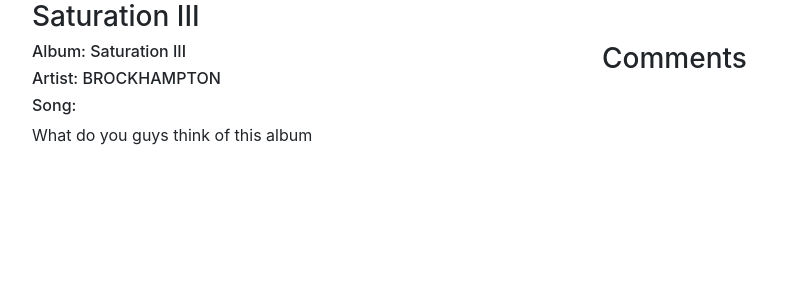
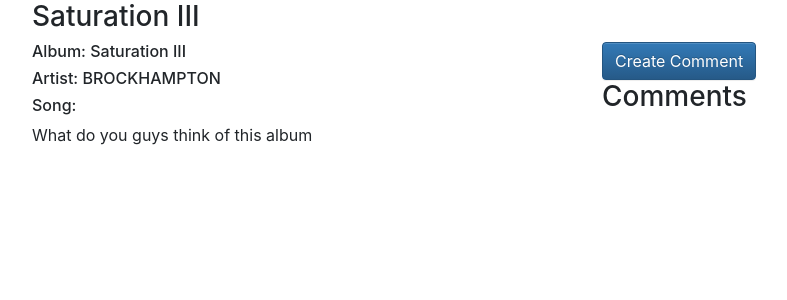
Before and after one commit to qoconnor/Lab-6, a Django app: page /account/view_post/4/ in a window 1280 px wide. Shown: the part 80-380 px from the top of the page, without its empty margins (53-840 px from the left). Run offline with Django 3.2, Linux system fonts and the light colour scheme; data comes from the database, SQL or seed files in the repository; both versions use the stored data as it was after the commit; some libraries are stand-ins or nearby versions.

Commit message:
Adde comments for posts
comments are not yet displayed on the post

```diff
--- a/musicapp/accounts/templates/accounts/view_post.html
+++ b/musicapp/accounts/templates/accounts/view_post.html
@@ -16,6 +16,7 @@
         {% endif %}
       </div>
       <div class="col-sm-6">
+          <a href="{% url 'users:create_comment' pk=post.pk %}" class="btn btn-primary">Create Comment</a>
         <h3>Comments</h3>
       </div>
     </div>
--- a/musicapp/accounts/urls.py
+++ b/musicapp/accounts/urls.py
@@ -17,6 +17,7 @@
     path('profile_pic/', views.upload_pic, name='upload_pic'),
     path('create_post/', views.create_post, name='create_post'),
     url(r'^view_post/(?P<pk>\d+)/$', views.view_post, name='view_post'),
+    url(r'^create_comment/(?P<pk>\d+)/$', views.create_comment, name='create_comment'),
 ]
 
 #if settings.DEBUG:
--- a/musicapp/accounts/views.py
+++ b/musicapp/accounts/views.py
@@ -1,8 +1,8 @@
 from django.shortcuts import render, HttpResponse, redirect
 from django.contrib.auth.forms import UserCreationForm, UserChangeForm
 from django.contrib.auth.models import User
-from accounts.forms import EditProfileForm, ImageUploadForm, CreatePostForm
-from accounts.models import UserProfile, Posts
+from accounts.forms import EditProfileForm, ImageUploadForm, CreatePostForm, CreateCommentForm
+from accounts.models import UserProfile, Posts, Comments
 
 # Create your views here.
 def home(request):
@@ -88,3 +88,19 @@
     post = Posts.objects.get(pk=pk)
     args = {'post': post}
     return render(request, 'accounts/view_post.html', args)
+
+def create_comment(request, pk):
+    if request.method == 'POST':
+        form = CreateCommentForm(request.POST)
+        if form.is_valid():
+            obj = Comments.objects.create()
+            obj.comment = form.cleaned_data['comment']
+            obj.save()
+            post = Posts.objects.get(pk=pk)
+            args = {'post': post}
+            return render(request, 'accounts/view_post.html', args)
+    else:
+        form = CreateCommentForm()
+        args = {'form': form}
+        return render(request, 'accounts/create_comment.html', args)
+    return HttpResponse('I hate life')
```
Also changed, not shown: musicapp/accounts/templates/accounts/create_comment.html (added, +11 -0 lines), musicapp/db.sqlite3.
